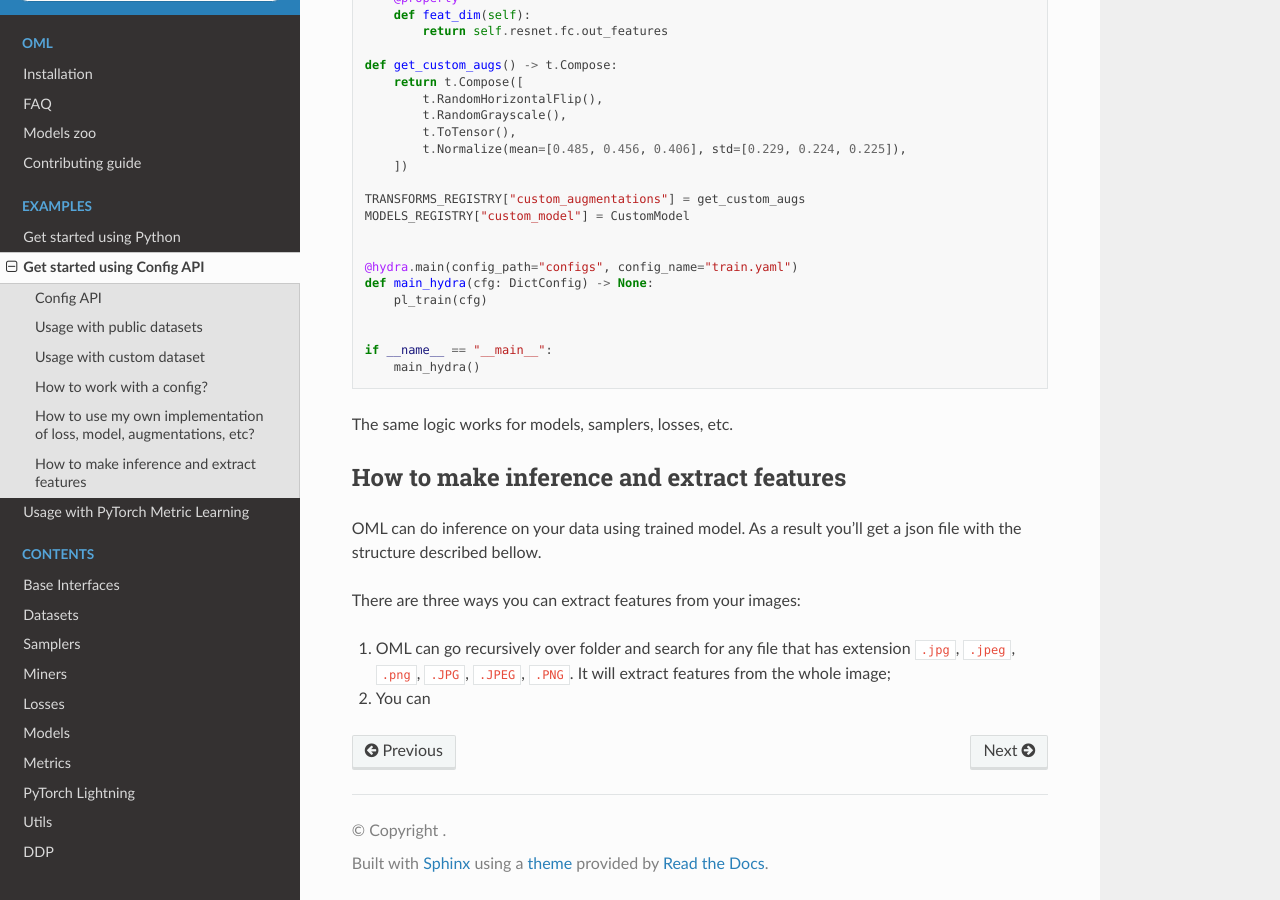
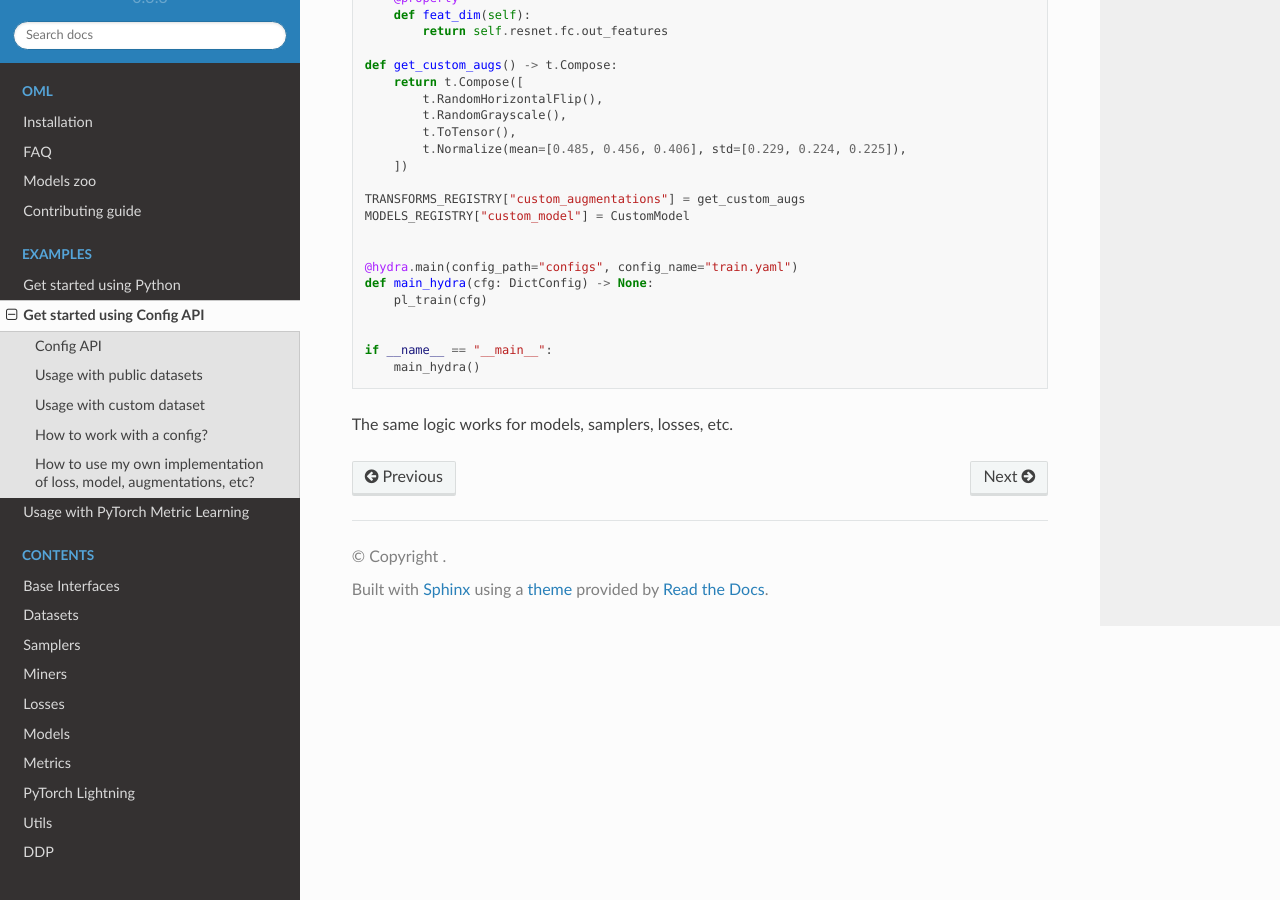
Before and after one commit to OML-Team/open-metric-learning, a Sphinx documentation site: the page built from docs/source/examples/config.rst, in a window 1280 px wide and 900 px high, scrolled down 2758 px. Built offline with Sphinx 7.4.7 and the Read the Docs theme 2.0.0, drawn with Linux system fonts in a browser that asks for light colours; some of the changed text lies outside the part shown.

Commit message:
remove docs from this PR

```diff
--- a/docs/source/examples/config.rst
+++ b/docs/source/examples/config.rst
@@ -4,5 +4,3 @@ Get started using Config API
 .. mdinclude:: ../../../examples/README.md
 
 .. mdinclude:: config_advanced.md
-
-.. mdinclude:: config_inference.md
--- a/docs/source/examples/config_inference.md
+++ /dev/null
@@ -1,9 +0,0 @@
-## How to make inference and extract features
-
-OML can do inference on your data using trained model. As a result you'll get a json file with the structure described
- bellow.
-
- There are three ways you can extract features from your images:
-
- 1. OML can go recursively over folder and search for any file that has extension `.jpg`, `.jpeg`, `.png`, `.JPG`, `.JPEG`, `.PNG`. It will extract features from the whole image;
- 2. You can
```
Also changed, not shown: examples/README.md, 2 other files.
